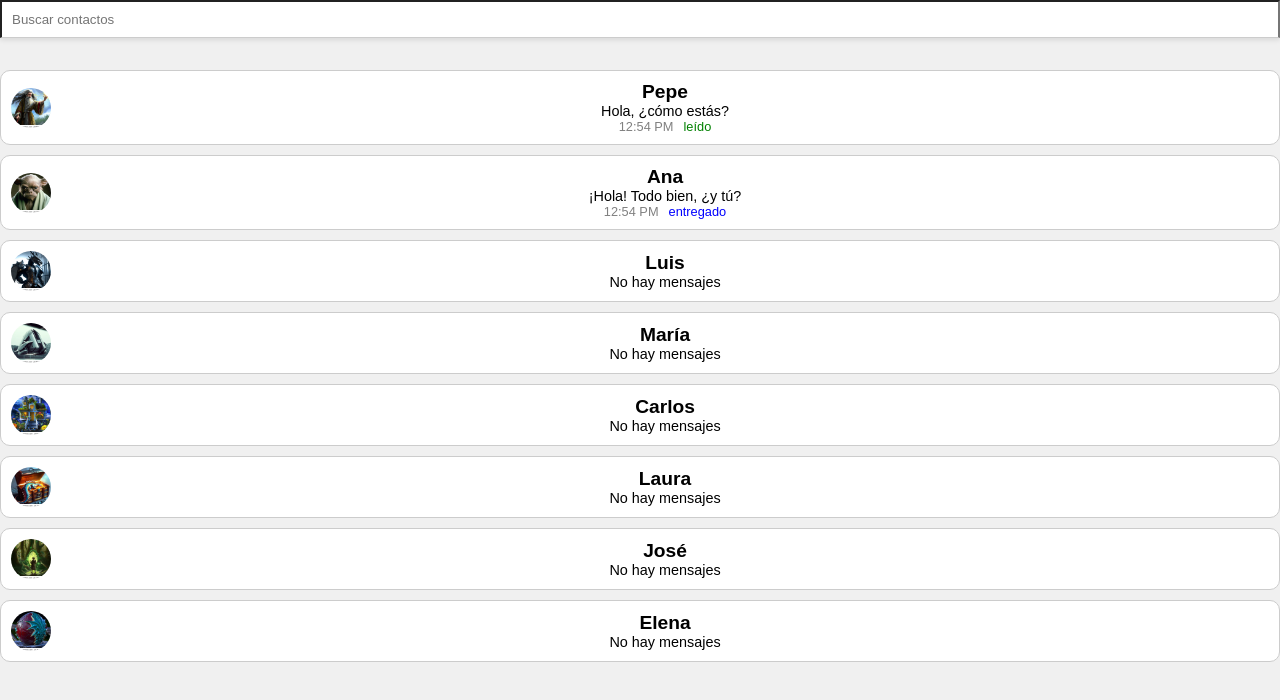
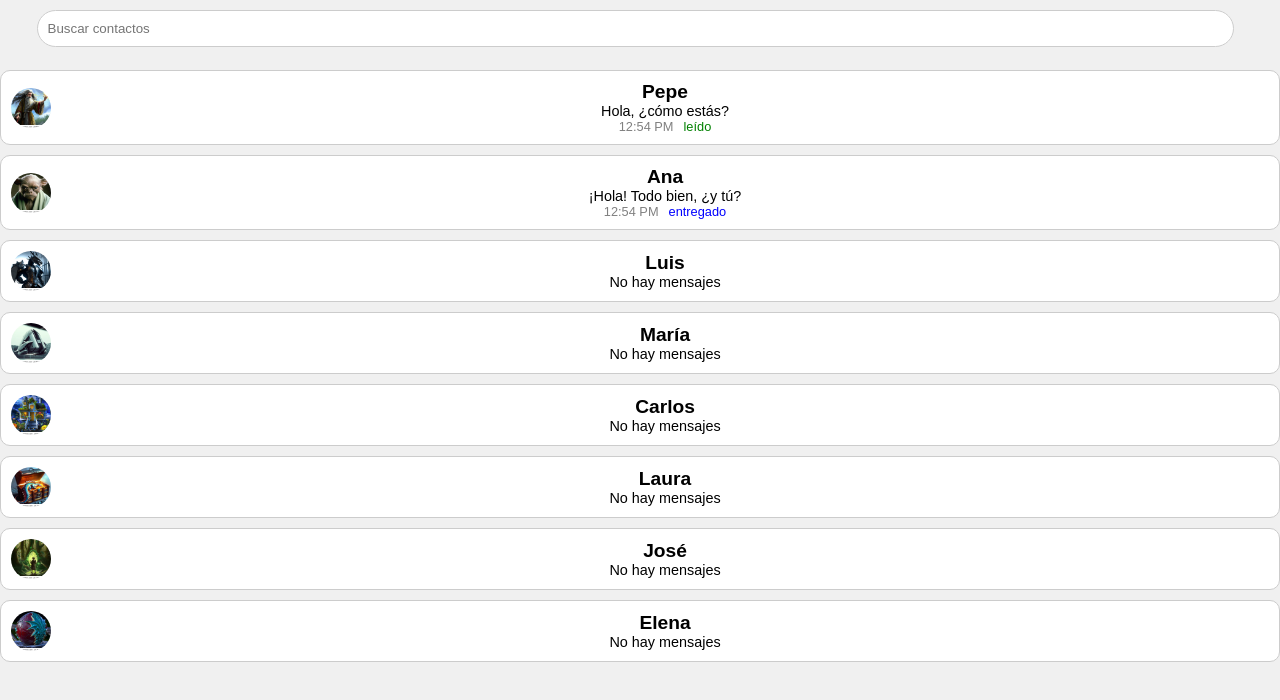
Before and after one commit to Luishub7/utnver, a React (Vite) app: page / in a window 1280 px wide. Shown: the top 700 px of the page. Built offline with nearby package versions, Linux system fonts and the light colour scheme.

Commit message:
estilos contacts

```diff
--- a/src/estilos/ContactList.css
+++ b/src/estilos/ContactList.css
@@ -9,18 +9,29 @@
   align-items: center;
   margin-bottom: 20px;
 }
-
-.search-input {
+.contact-search{
+  display: flex;
+  justify-content: center;
   position: fixed; /* Fijamos el input en la parte superior */
   top: 0;
   left: 0;
   right: 0;
   z-index: 1000; /* Nos aseguramos de que esté por encima de otros elementos */
   padding: 10px;
-  background-color: #fff; /* Añadimos un fondo blanco para que se vea mejor */
-  border-bottom: 1px solid #ccc; /* Añadimos una línea inferior para separar el input del resto del contenido */
-  box-shadow: 0 2px 5px rgba(0, 0, 0, 0.1); /* Añadimos un ligero sombreado para destacar el input */
+  background-color: #ffffff0d; /* Añadimos un fondo blanco para que se vea mejor */
+  /* border-bottom: 1px solid #ccc; */ /* Añadimos una línea inferior para separar el input del resto del contenido */
+  /* box-shadow: 0 2px 5px rgba(0, 0, 0, 0.1); */ /* Añadimos un ligero sombreado para destacar el input */
 }
+.search-input {
+  /* flex-grow: 1; */
+  padding: 10px;
+  border: 1px solid #ccc;
+  border-radius: 20px;
+  margin-right: 10px;
+  width: 95%;
+
+}
+
 .search-icon {
   font-size: 20px;
   color: #888;
```
